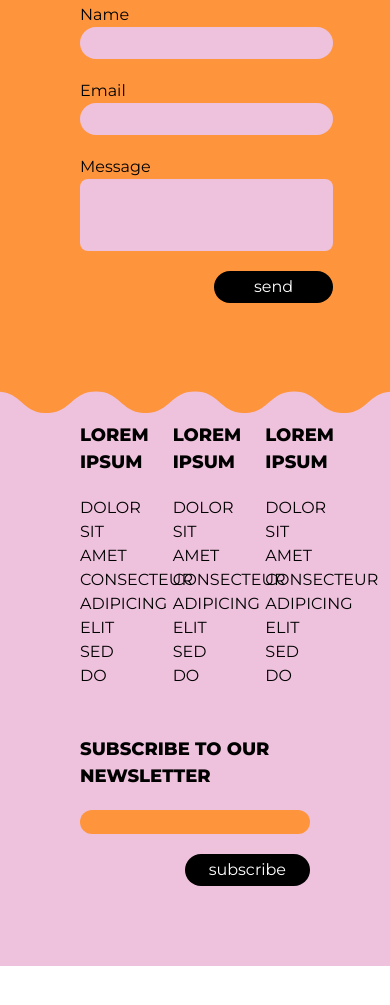
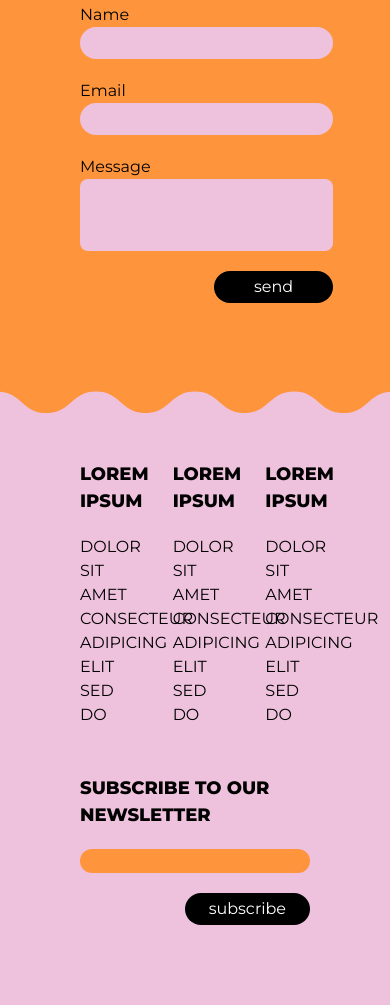
Before and after one commit to RinnieRambler/Funky-town, a plain HTML site: page index.html in a window 390 px wide. Shown: the part 5379-6384 px from the top of the page. Before the commit the page ends 6345 px from the top, so only its background shows below. Drawn offline with nearby package versions, Linux system fonts and the light colour scheme.

Commit message:
Footer responsive spacing

```diff
--- a/index.html
+++ b/index.html
@@ -139,7 +139,7 @@
 
      <!---------- footer --------->
 
-    <footer class="grid grid-cols-3 md:grid-cols-5 gap-12 relative bg-pink p-20 pt-[10vw]">
+    <footer class="grid grid-cols-3 md:grid-cols-5 gap-12 relative bg-pink p-20 pt-[20vw] md:pt-[10vw]">
         <svg class="w-full absolute" viewBox="0 0 1440 111" fill="none" xmlns="http://www.w3.org/2000/svg">
             <path d="M1816 31.6148C1724.67 31.6148 1724.67 111 1633.31 111C1541.96 111 1541.98 31.6148 1450.63 31.6148C1359.27 31.6148 1359.29 111 1267.96 111C1176.63 111 1176.63 31.6148 1085.29 31.6148C993.959 31.6148 993.959 111 902.626 111C811.293 111 811.293 31.6148 719.959 31.6148C628.626 31.6148 628.626 111 537.293 111C445.959 111 445.959 31.6148 354.626 31.6148C263.293 31.6148 263.293 111 171.959 111C80.6261 111 80.6261 31.6148 -10.7072 31.6148C-102.041 31.6148 -102.041 111 -193.354 111C-284.667 111 -284.667 31.6148 -376 31.6148V0H720H1816V31.6148Z" fill="#FE953D"/>
             </svg>
```
